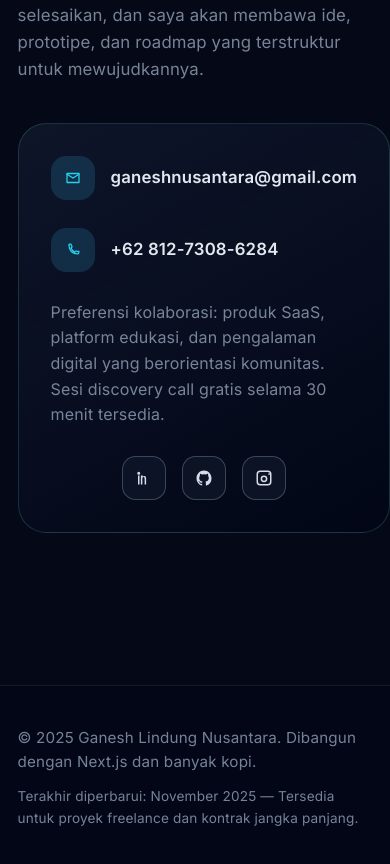
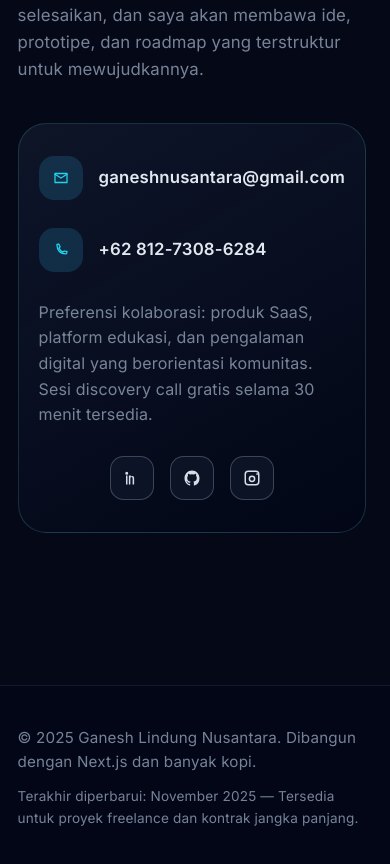
Before and after one commit to GaneshLindung/portfolio-next, a Next.js app: page / in a window 390 px wide. Shown: the part 9006-9870 px from the top of the page. Built offline with nearby package versions, Linux system fonts and the light colour scheme.

Commit message:
Add project files

```diff
--- a/app/globals.css
+++ b/app/globals.css
@@ -820,4 +820,9 @@ ul {
   .testimonial-card {
     padding: 1.6rem;
   }
+
+  .contact-card {
+    justify-content: center;
+    width: min(calc(100% - 1.5rem), 420px);
+  }
 }
```
